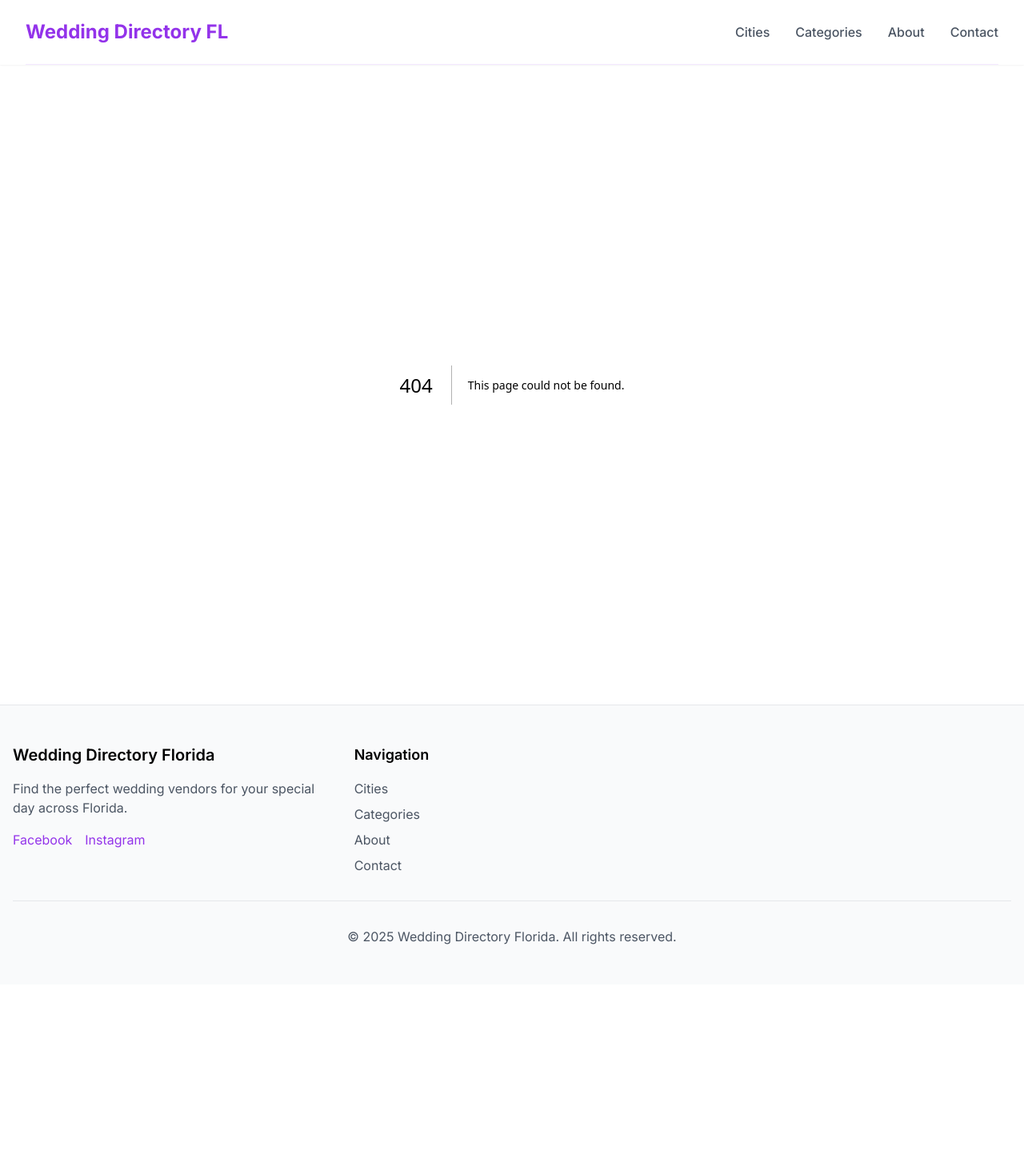
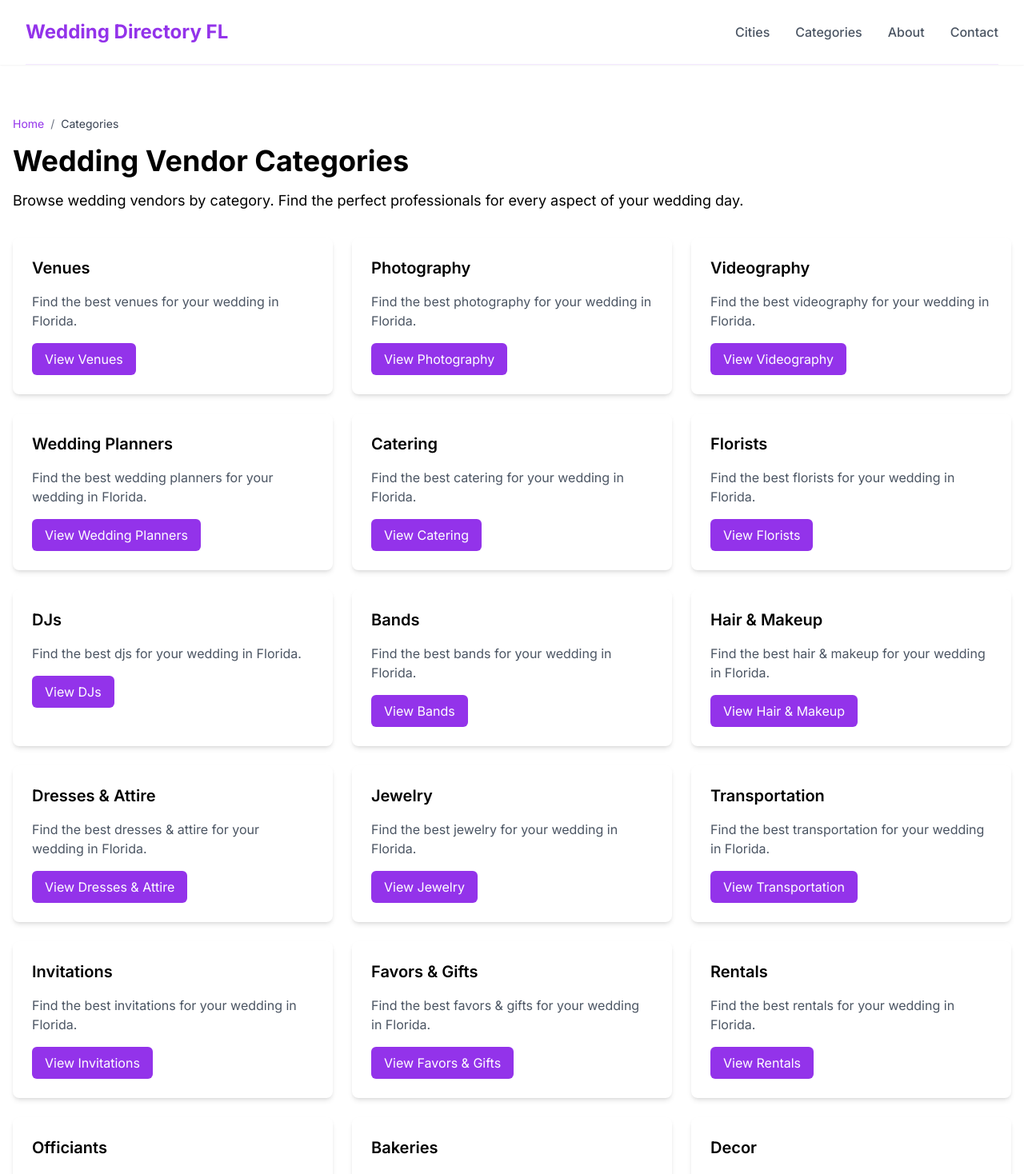
Before and after one commit to natoon16/direct1, a Next.js app: page /categories in a window 1280 px wide. Before the commit this address had no page. Shown: the top 1468 px of the page at 80% size. Before the commit the page ends 1231 px from the top, so only its background shows below. Built offline with nearby package versions, Linux system fonts and the light colour scheme.

Commit message:
Add categories and category pages

```diff
--- /dev/null
+++ b/app/categories/page.tsx
@@ -0,0 +1,77 @@
+import React from 'react';
+import Link from 'next/link';
+
+const categories = [
+  'Venues',
+  'Photography',
+  'Videography',
+  'Wedding Planners',
+  'Catering',
+  'Florists',
+  'DJs',
+  'Bands',
+  'Hair & Makeup',
+  'Dresses & Attire',
+  'Jewelry',
+  'Transportation',
+  'Invitations',
+  'Favors & Gifts',
+  'Rentals',
+  'Officiants',
+  'Bakeries',
+  'Decor'
+];
+
+export const metadata = {
+  title: 'Wedding Categories - Wedding Directory Florida',
+  description: 'Browse wedding vendors by category in Florida. Find photographers, venues, caterers, planners, and more for your special day.',
+};
+
+export default function CategoriesPage() {
+  return (
+    <div className="container mx-auto px-4 py-16">
+      <div className="mb-8">
+        <nav className="text-sm mb-4" aria-label="Breadcrumb">
+          <ol className="list-none p-0 inline-flex">
+            <li className="flex items-center">
+              <Link href="/" className="text-purple-600 hover:text-purple-800">
+                Home
+              </Link>
+              <span className="mx-2 text-gray-500">/</span>
+            </li>
+            <li className="flex items-center">
+              <span className="text-gray-700">Categories</span>
+            </li>
+          </ol>
+        </nav>
+
+        <h1 className="text-4xl font-bold mb-4">Wedding Vendor Categories</h1>
+        <p className="text-lg mb-8">
+          Browse wedding vendors by category. Find the perfect professionals for every aspect of your wedding day.
+        </p>
+      </div>
+
+      <div className="grid grid-cols-1 md:grid-cols-2 lg:grid-cols-3 gap-6">
+        {categories.map((category) => (
+          <div
+            key={category}
+            className="bg-white rounded-lg shadow-md p-6 hover:shadow-lg transition-shadow"
+          >
+            <h2 className="text-xl font-semibold mb-4">{category}</h2>
+            <p className="text-gray-600 mb-4">
+              Find the best {category.toLowerCase()} for your wedding in Florida.
+            </p>
+            <div className="mt-auto">
+              <Link
+                href={`/category/${category.toLowerCase().replace(/ & /g, '-').replace(/ /g, '-')}`}
+                className="inline-block px-4 py-2 bg-purple-600 text-white rounded-md hover:bg-purple-700 transition-colors"
+              >
+                View {category}
+              </Link>
+            </div>
+          </div>
+        ))}
+      </div>
+    </div>
+  );
+}
--- a/app/category/[category]/page.tsx
+++ b/app/category/[category]/page.tsx
@@ -1,50 +1,102 @@
-import { categories } from '../../data/keywords';
-import VendorCard from '../../components/VendorCard';
-import { Place } from '../../lib/places';
+import React from 'react';
+import { getVendors } from '../../../lib/mongodb';
 import { notFound } from 'next/navigation';
+import Link from 'next/link';
+import { cities } from '../../../data/cities';
 
-export async function generateStaticParams() {
-  return categories.map((category) => ({
-    category: category.slug.toLowerCase(),
-  }));
+const categories = [
+  'venues',
+  'photography',
+  'videography',
+  'wedding-planners',
+  'catering',
+  'florists',
+  'djs',
+  'bands',
+  'hair-makeup',
+  'dresses-attire',
+  'jewelry',
+  'transportation',
+  'invitations',
+  'favors-gifts',
+  'rentals',
+  'officiants',
+  'bakeries',
+  'decor'
+];
+
+interface Props {
+  params: { category: string };
 }
 
-export default function CategoryPage({ params }: { params: { category: string } }) {
-  const category = categories.find(
-    (c) => c.slug.toLowerCase() === params.category.toLowerCase()
+export default async function CategoryPage({ params }: Props) {
+  const categorySlug = params.category;
+  const normalizedCategory = categories.find(
+    c => c === categorySlug.toLowerCase()
   );
 
-  if (!category) {
+  if (!normalizedCategory) {
     notFound();
   }
 
-  // Create a sample place that matches the Place interface
-  const sampleVendor: Place = {
-    place_id: "sample-" + category.slug.toLowerCase(),
-    name: "Sample " + category.title + " Vendor",
-    formatted_address: "Orlando, FL",
-    geometry: {
-      location: {
-        lat: 28.5383,  // Orlando's coordinates as default
-        lng: -81.3792
-      }
-    },
-    rating: 5,
-    user_ratings_total: 25,
-    photos: ["/placeholder-vendor.jpg"],
-    types: [category.slug.toLowerCase()],
-    business_status: "OPERATIONAL"
-  };
+  // Convert slug back to display format
+  const displayCategory = normalizedCategory
+    .split('-')
+    .map(word => word.charAt(0).toUpperCase() + word.slice(1))
+    .join(' ')
+    .replace('Djs', 'DJs');
 
   return (
-    <div className="container mx-auto px-4 py-8">
-      <h1 className="mb-8 text-4xl font-bold">{category.title} in Florida</h1>
-      <p className="mb-8 text-lg text-gray-600">
-        Find the best {category.title.toLowerCase()} vendors and services for your wedding in Florida. Browse through our curated list of local wedding professionals.
-      </p>
+    <div className="container mx-auto px-4 py-16">
+      <div className="mb-8">
+        <nav className="text-sm mb-4" aria-label="Breadcrumb">
+          <ol className="list-none p-0 inline-flex">
+            <li className="flex items-center">
+              <Link href="/" className="text-purple-600 hover:text-purple-800">
+                Home
+              </Link>
+              <span className="mx-2 text-gray-500">/</span>
+            </li>
+            <li className="flex items-center">
+              <Link href="/categories" className="text-purple-600 hover:text-purple-800">
+                Categories
+              </Link>
+              <span className="mx-2 text-gray-500">/</span>
+            </li>
+            <li className="flex items-center">
+              <span className="text-gray-700">{displayCategory}</span>
+            </li>
+          </ol>
+        </nav>
 
-      <div className="grid gap-6 md:grid-cols-2 lg:grid-cols-3">
-        <VendorCard vendor={sampleVendor} />
+        <h1 className="text-4xl font-bold mb-4">
+          {displayCategory} in Florida
+        </h1>
+        <p className="text-lg mb-8">
+          Find the best wedding {displayCategory.toLowerCase()} in major Florida cities.
+        </p>
+      </div>
+
+      <div className="grid grid-cols-1 md:grid-cols-2 lg:grid-cols-3 gap-6">
+        {cities.map((city) => (
+          <div
+            key={city}
+            className="bg-white rounded-lg shadow-md p-6 hover:shadow-lg transition-shadow"
+          >
+            <h2 className="text-xl font-semibold mb-4">{city}</h2>
+            <p className="text-gray-600 mb-4">
+              Discover top wedding {displayCategory.toLowerCase()} in {city}, Florida.
+            </p>
+            <div className="mt-auto">
+              <Link
+                href={`/city/${city.toLowerCase()}?category=${normalizedCategory}`}
+                className="inline-block px-4 py-2 bg-purple-600 text-white rounded-md hover:bg-purple-700 transition-colors"
+              >
+                View {displayCategory} in {city}
+              </Link>
+            </div>
+          </div>
+        ))}
       </div>
     </div>
   );
```
